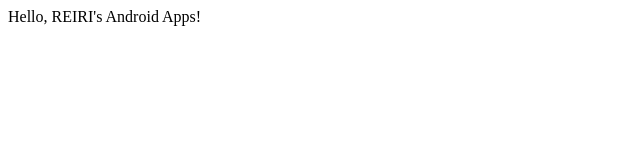
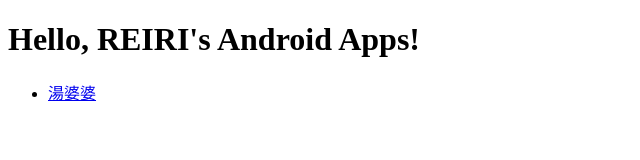
Before and after one commit to youngreiri/android, a plain HTML site: page index.html in a window 1280 px wide. Shown: the whole page, without its empty margins (0-640 px from the left). Drawn offline with Linux system fonts and the light colour scheme.

Commit message:
Update index.html

```diff
--- a/index.html
+++ b/index.html
@@ -1,6 +1,12 @@
 <!DOCTYPE html>
 <html lang='ja'>
-<body>
-Hello, REIRI's Android Apps!
-</body>
+  <body>
+
+  <h1>Hello, REIRI's Android Apps!</h1>
+
+    <ul>
+      <li><a href="yubaba.apk">湯婆婆</a></li>
+    </ul>
+
+  </body>
 </html>
```
